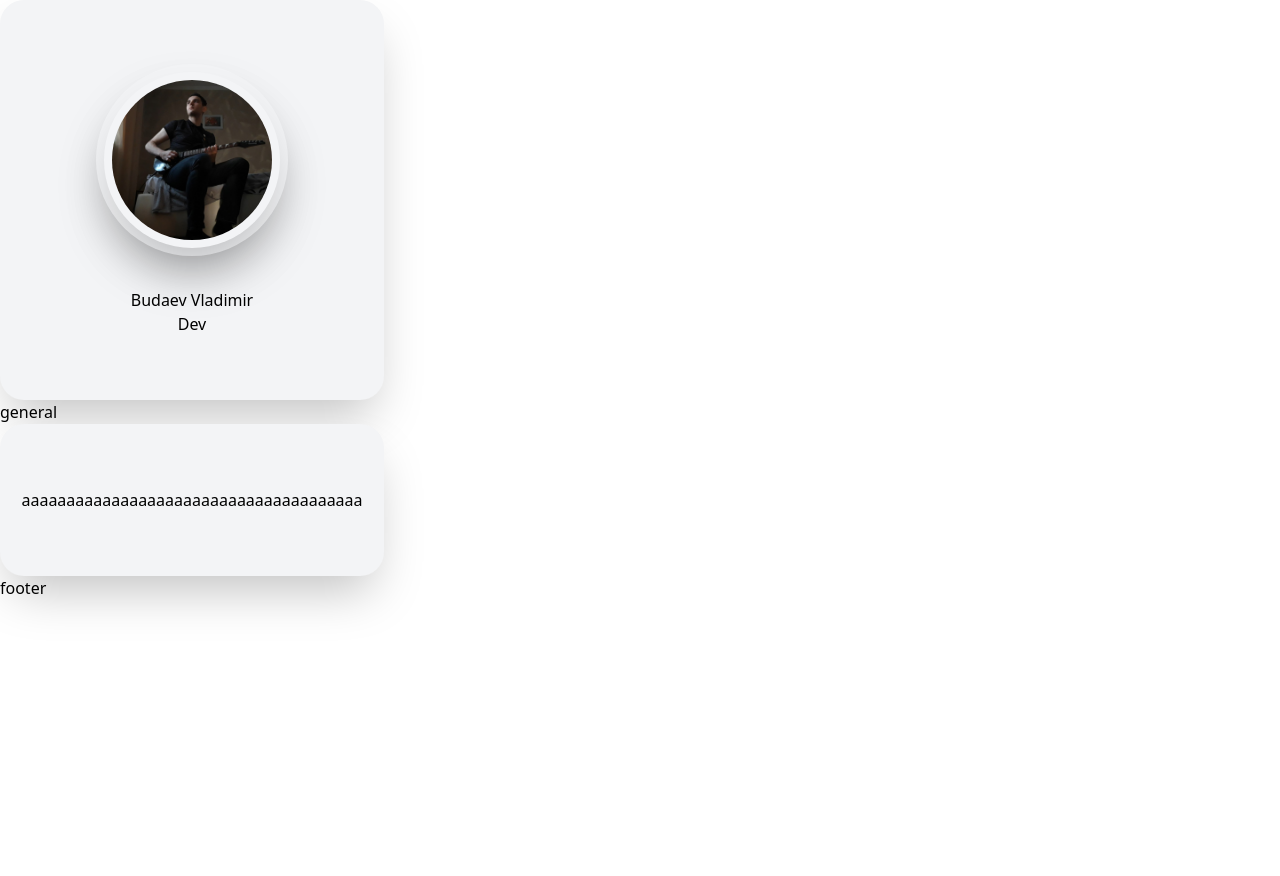
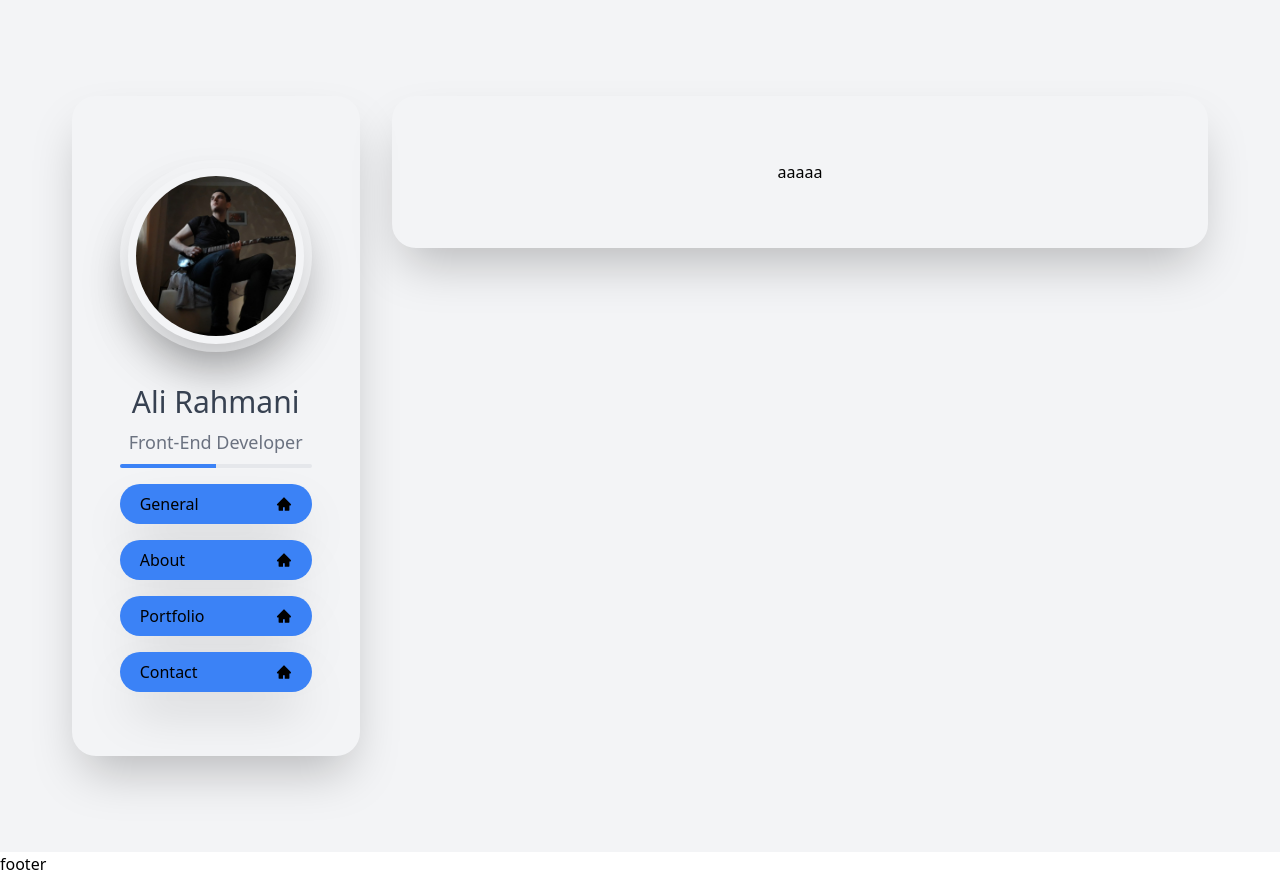
Before and after one commit to vladimir75vov/vladimir75vov-cv, a Next.js app in the folder site/: page /general in a window 1280 px wide. Before the commit the page ends 800 px from the top, so only its background shows below. Built offline with nearby package versions, Linux system fonts and the light colour scheme.

Commit message:
[DEV] - testing

```diff
--- a/site/components/layouts/content/content.jsx
+++ b/site/components/layouts/content/content.jsx
@@ -5,8 +5,10 @@ const Content = ({children, title, keywords, description, viewport, robots}) =>
     return (
         <>
             <Header title={title} keywords={keywords} description={description} viewport={viewport} robots={robots}/>
-            <main>
-                {children}
+            <main className={"bg-gray-100"}>
+                <div className={"container px-5 py-24 mx-auto"}>
+                    {children}
+                </div>
             </main>
             <Footer/>
         </>
@@ -14,3 +16,5 @@ const Content = ({children, title, keywords, description, viewport, robots}) =>
 }
 
 export {Content}
+
+//container mx-auto bg-gray-100 items-center p-8 border rounded-b-lg border-b-indigo-600 shadow-2xl rounded-3xl
--- a/site/components/layouts/header/header.jsx
+++ b/site/components/layouts/header/header.jsx
@@ -28,17 +28,7 @@ const Header = ({
                 <link rel={"icon"} href={"/favicon.ico"}/>
             </Head>
             <header className={"sidebar"}>
-                <Section>
-                    <div className="mb-8 w-48 shadow-2xl p-2 rounded-full">
-                        <div className="shadow-2xl p-2 rounded-full">
-                            <Image src={vladimir75vov} alt={"Budaev Vladimir"} className={"rounded-full"}/>
-                        </div>
-                    </div>
-                    <h2>Budaev Vladimir</h2>
-                    <h5>Dev</h5>
-                    <ul className={"flex flex-col gap-4 w-full items-center"}>
-                    </ul>
-                </Section>
+
             </header>
             {children}
         </>
--- a/site/pages/general/index.jsx
+++ b/site/pages/general/index.jsx
@@ -1,15 +1,82 @@
 import {Content} from "../../components/layouts/content/content";
-import {Section} from "../../components/elements/section/section";
+import Image from "next/image";
+import vladimir75vov from "../../public/vladimir75vov.png"
+import {AiFillHome} from "react-icons/ai"
 
 export default function General() {
     return (
         <>
             <Content>
-                <h2>general</h2>
-                <Section>
-                    aaaaaaaaaaaaaaaaaaaaaaaaaaaaaaaaaaaaaa
-                </Section>
+
+                <div className={"flex flex-row gap-8 w-11/12 mx-auto"}>
+                    <div className={"w-72"}>
+                        <div className={"flex flex-col items-center py-16 shadow-2xl rounded-3xl w-72"}>
+                            <div>
+                                <div className="mb-8 w-48 shadow-2xl p-2 rounded-full">
+                                    <div className="shadow-2xl p-2 rounded-full">
+                                        <Image src={vladimir75vov} alt={"Budaev Vladimir"} className={"rounded-full"}/>
+                                    </div>
+                                </div>
+                                <h2 className="text-center text-3xl mb-2 text-gray-700">Ali
+                                    Rahmani</h2>
+                                <h5 className="text-center text-gray-500 mb-2 text-lg">Front-End
+                                    Developer</h5>
+                                <div className=" h-1 bg-gray-200 rounded overflow-hidden mb-4">
+                                    <div className="w-1/2 h-full bg-blue-500"></div>
+                                </div>
+                                <ul className={"flex flex-col gap-4 w-full items-center"}>
+                                    <li className="w-full">
+                                        <div
+                                            className={"flex flex-col items-center shadow-2xl rounded-3xl px-5 bg-blue-500"}>
+                                            <button
+                                                className="flex flex-row justify-between items-center rounded-full hover:shadow-light-inner w-full  py-2 transition duration-300 shadow-light-inner ">
+                                                <span>General</span>
+                                                <AiFillHome/>
+                                            </button>
+                                        </div>
+                                    </li>
+                                    <li className="w-full">
+                                        <div
+                                            className={"flex flex-col items-center shadow-2xl rounded-3xl px-5 bg-blue-500"}>
+                                            <button
+                                                className="flex flex-row justify-between items-center rounded-full hover:shadow-light-inner w-full  py-2 transition duration-300 shadow-light-inner ">
+                                                <span>About</span>
+                                                <AiFillHome/>
+                                            </button>
+                                        </div>
+                                    </li>
+                                    <li className="w-full">
+                                        <div
+                                            className={"flex flex-col items-center shadow-2xl rounded-3xl px-5 bg-blue-500"}>
+                                            <button
+                                                className="flex flex-row justify-between items-center rounded-full hover:shadow-light-inner w-full  py-2 transition duration-300 shadow-light-inner ">
+                                                <span>Portfolio</span>
+                                                <AiFillHome/>
+                                            </button>
+                                        </div>
+                                    </li>
+                                    <li className="w-full">
+                                        <div
+                                            className={"flex flex-col items-center shadow-2xl rounded-3xl px-5 bg-blue-500"}>
+                                            <button
+                                                className="flex flex-row justify-between items-center rounded-full hover:shadow-light-inner w-full  py-2 transition duration-300 shadow-light-inner ">
+                                                <span>Contact</span>
+                                                <AiFillHome/>
+                                            </button>
+                                        </div>
+                                    </li>
+                                </ul>
+                            </div>
+                        </div>
+                    </div>
+                    <div className={"flex flex-col w-full "}>
+                        <div className={"flex flex-col items-center py-16 shadow-2xl rounded-3xl"}>
+aaaaa
+                        </div>
+                    </div>
+                </div>
             </Content>
         </>
     )
 }
+//h-full border-2 border-gray-200 border-opacity-60 rounded-lg overflow-hidden
```
